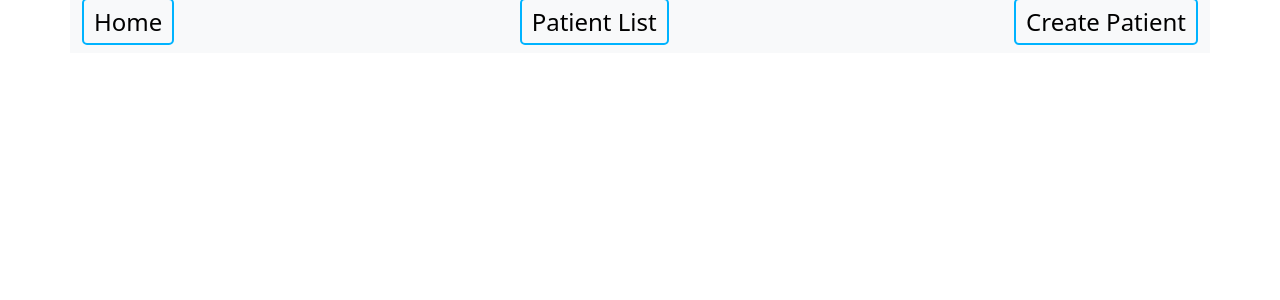
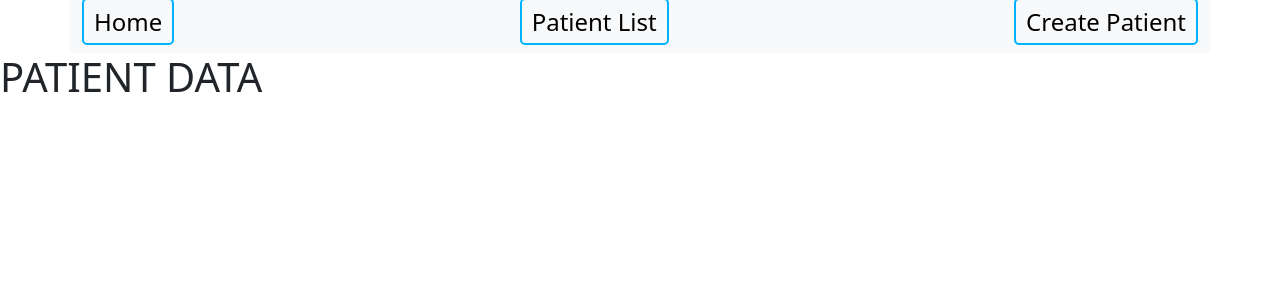
Before and after one commit to Criscel/onestop-health, a React (Create React App) app in the folder frontend/: page /viewPatient in a window 1280 px wide. Shown: the top 300 px of the page. Built offline with nearby package versions, Linux system fonts and the light colour scheme.

Commit message:
patientlist buttons redirection working

```diff
--- a/frontend/src/App.js
+++ b/frontend/src/App.js
@@ -4,6 +4,8 @@ import Navbar from "./components/Navbar";
 import Home from "./components/Home";
 import CreatePatient from "./components/CreatePatient";
 import PatientList from "./components/PatientList";
+import CreateConsultation from "./components/CreateConsultation";
+import ViewPatient from "./components/ViewPatient";
 
 function App() {
   return (
@@ -23,6 +25,14 @@ function App() {
           <CreatePatient />
         </Route>
 
+        <Route path="/createConsultation">
+          <CreateConsultation />
+        </Route>
+
+        <Route path="/viewPatient">
+          <ViewPatient />
+        </Route>
+
       </Router>
     </div>
   );
--- a/frontend/src/components/PatientListButton.jsx
+++ b/frontend/src/components/PatientListButton.jsx
@@ -8,10 +8,11 @@ function PatientListButton() {
 
     return (
         <div className="col-sm">
-            <Button variant="info">View</Button>
+            <Button variant="info" onClick={() => {
+                history.push("/viewPatient")} }>View</Button>
 
             <Button variant="warning" onClick={() => {
-                history.push("/CreateConsultation")} }>Add Consultation</Button>
+                history.push("/createConsultation")} }>Add Consultation</Button>
         </div>
     )
 
--- /dev/null
+++ b/frontend/src/components/ViewPatient.jsx
@@ -0,0 +1,11 @@
+import React from "react";
+
+function ViewPatient() {
+    return (
+        <div>
+            <h1> PATIENT DATA </h1>
+        </div>
+    )
+}
+
+export default ViewPatient;
```
